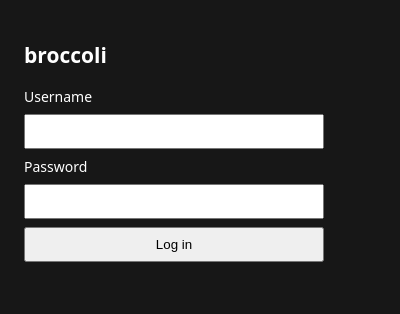
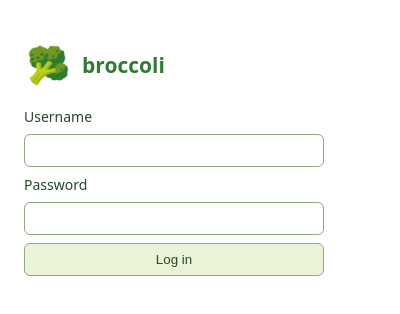
Before and after one commit to bfrolikov/broccoli, a browser extension: page firefox/popup.html in a window 400 px wide. Drawn offline with Linux system fonts and the light colour scheme.

Commit message:
Redesign and add icons

```diff
--- a/firefox/popup.html
+++ b/firefox/popup.html
@@ -2,11 +2,51 @@
 <html><head><meta charset="utf-8"><title>broccoli</title>
 <style>
 [hidden]{display:none!important}
-body{font:14px system-ui;width:300px;padding:16px;background:#171717;color:#fff}
+body{font:14px system-ui;width:300px;padding:16px;background:#fff;color:#234b29}
 label,input,button{display:block;box-sizing:border-box;width:100%;margin:8px 0}
-input,button{padding:8px}#status,#category-status{white-space:pre-wrap}small{color:#ccc}
-fieldset{border:0;padding:0;margin:0}summary{cursor:pointer;padding:8px}#category-options{max-height:160px;overflow:auto}#category-options label{display:flex;gap:8px;align-items:center}#category-options input{width:auto}#selected-categories button{display:inline-block;width:auto;margin:4px;padding:6px}button,summary,input{outline-offset:2px}</style></head><body>
-<h2>broccoli</h2>
+input,button{padding:8px}#status,#category-status{white-space:pre-wrap}small{color:#52634d}
+fieldset{border:0;padding:0;margin:0}summary{cursor:pointer;padding:8px}#category-options{max-height:160px;overflow:auto}#category-options label{display:flex;gap:8px;align-items:center}#category-options input{width:auto}#selected-categories button{display:inline-block;width:auto;margin:4px;padding:6px}button,summary,input{outline-offset:2px}
+        .brand {
+            display: flex;
+            align-items: center;
+            gap: 10px;
+            color: #2e7d32;
+        }
+
+        .brand img {
+            display: block;
+            flex-shrink: 0;
+        }
+
+        input {
+            background: #fff;
+            color: #234b29;
+            border: 1px solid #91a884;
+            border-radius: 6px;
+        }
+
+        button {
+            background: #eaf2d8;
+            color: #234b29;
+            border: 1px solid #91a884;
+            border-radius: 6px;
+            cursor: pointer;
+        }
+
+        button:hover {
+            background: #ddebbf;
+        }
+
+        button:disabled {
+            opacity: 0.6;
+            cursor: default;
+        }
+
+        :focus-visible {
+            outline: 2px solid #2e7d32;
+        }
+    </style></head><body>
+<h2 class="brand"><img src="assets/broccoli.png" width="48" height="48" alt="">broccoli</h2>
 <form id="login"><label>Username<input id="username" autocomplete="username" required></label><label>Password<input id="password" type="password" autocomplete="current-password" required></label><button id="login-button">Log in</button></form>
 <section id="category-section" hidden><form id="category-form"><fieldset id="category-editor" disabled><legend>Allowed video categories</legend><div id="selected-categories"></div><details id="category-dropdown"><summary>Choose categories</summary><div id="category-options"></div></details><label>Add category<input id="new-category" placeholder="e.g. programming"></label><button id="add-category" type="button">Add category</button><small>Changes save automatically. An empty selection blocks all videos.</small></fieldset></form><p id="category-status" role="status"></p><button id="retry-categories" type="button" hidden>Retry</button></section>
 <button id="logout" hidden>Log out</button><p id="status" role="status"></p>
```
Also changed, not shown: chrome/popup.html (+44 -4 lines), chrome/assets/broccoli.png (added), chrome/assets/icon-128.png (added), chrome/assets/icon-16.png (added), chrome/assets/icon-32.png (added), chrome/assets/icon-48.png (added), chrome/manifest.json, firefox/assets/broccoli.png (added), firefox/assets/icon-16.png (added), firefox/assets/icon-32.png (added), firefox/assets/icon-64.png (added), firefox/manifest.json.
